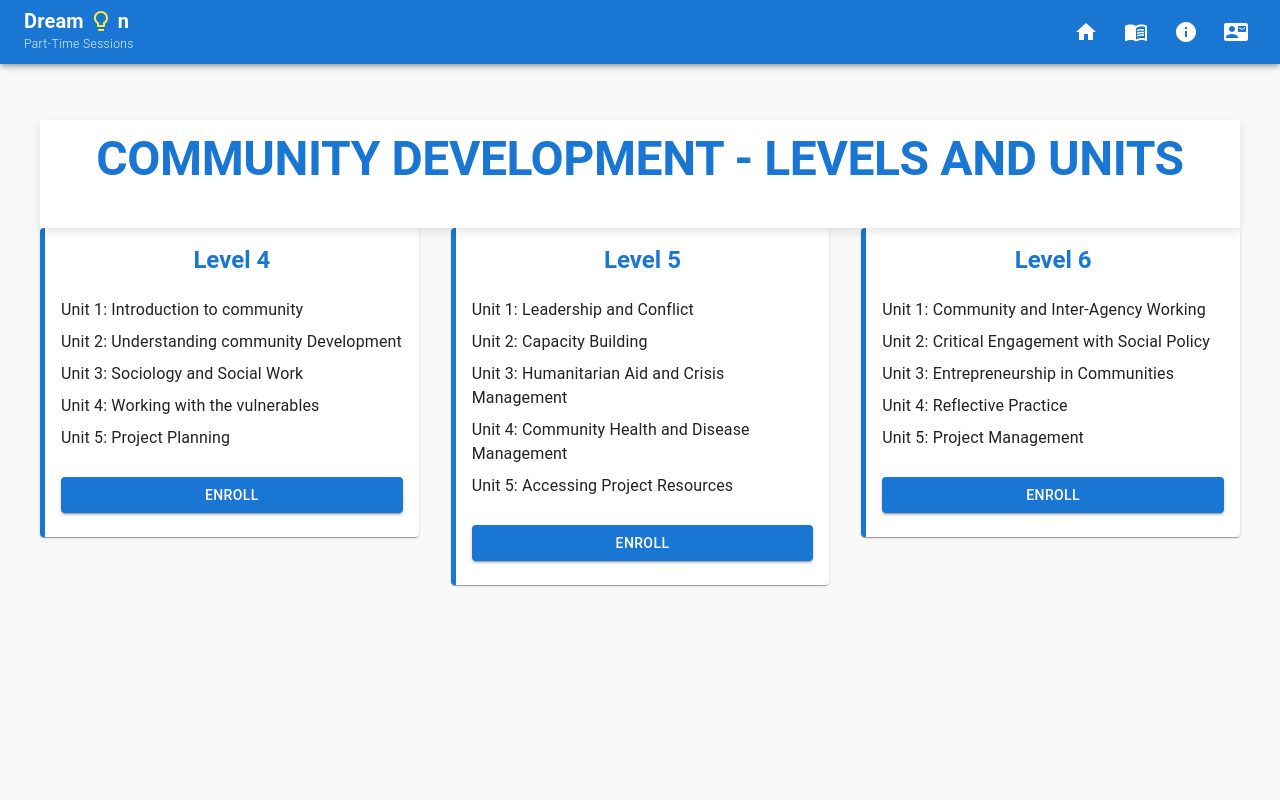
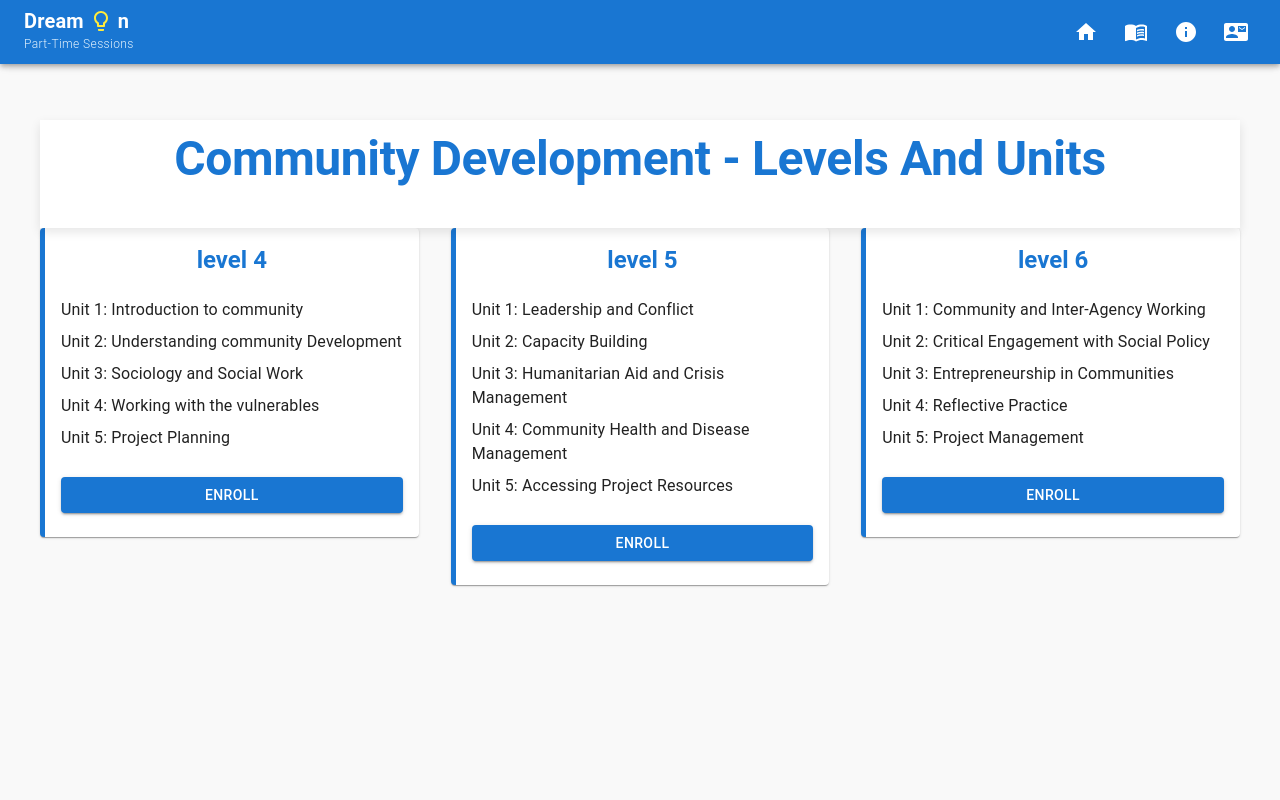
Before and after one commit to WilliamSato77/dreamon, a React (Create React App) app: page /coursedetails/1 in a window 1280 px wide. Shown: the top 800 px of the page. Built offline with nearby package versions, Linux system fonts and the light colour scheme.

Commit message:
Resizing text size of the course and the titles

```diff
--- a/src/components/coursedetails/Coursedetails.js
+++ b/src/components/coursedetails/Coursedetails.js
@@ -22,7 +22,7 @@ import CloseIcon from "@mui/icons-material/Close";
 
 const coursesData = {
   1: {
-    title: "Community Development",
+    title: "Community development",
     levels: [
       { level: 4, units: ["Introduction to community", "Understanding community Development", "Sociology and Social Work", "Working with the vulnerables", "Project Planning"] },
       { level: 5, units: ["Leadership and Conflict", "Capacity Building", "Humanitarian Aid and Crisis Management", "Community Health and Disease Management", "Accessing Project Resources"] },
@@ -30,7 +30,7 @@ const coursesData = {
     ],
   },
   2: {
-    title: "Computer Engineering",
+    title: "Computer engineering",
     levels: [
       { level: 4, units: ["Computer Systems", "Computer Security", "Management of Project", "Network Technology", "Software Support"] },
       { level: 5, units: ["Human Computer Interaction", "Server Management", "IT Security Management", "Advanced Networking", "Virtualisation"] },
@@ -38,7 +38,7 @@ const coursesData = {
     ],
   },
   3: {
-    title: "Computing and Information Systems",
+    title: "Computing and information systems",
     levels: [
       { level: 4, units: ["Information Systems", "Programming", "Analysis and Design", "Data Presentation", "Web Technologies"] },
       { level: 5, units: ["Database Systems", "Software Development", "Web Development", "E-commerce Strategy", "IT Strategy"] },
@@ -46,7 +46,7 @@ const coursesData = {
     ],
   },
   4: {
-    title: "Human Resource Management",
+    title: "Human resource management",
     levels: [
       { level: 4, units: ["Introduction to HRM", "Employee Relations", "Organizational Behavior", "Workplace Diversity", "Recruitment and Selection"] },
       { level: 5, units: ["Employee Training and Development", "Compensation Management", "HRM Strategies", "Labor Laws", "Performance Management"] },
@@ -54,7 +54,7 @@ const coursesData = {
     ],
   },
   5: {
-    title: "Business Management",
+    title: "Business management",
     levels: [
       { level: 4, units: ["Introduction to Business", "Management Principles", "Marketing Fundamentals", "Financial Accounting", "Business Ethics"] },
       { level: 5, units: ["Operations Management", "Business Strategy", "Entrepreneurship", "Organizational Leadership", "Human Resource Management"] },
@@ -106,7 +106,7 @@ function Coursedetails() {
             marginBottom: "30px",
             fontSize: { xs: "2rem", md: "3rem" },
             color: "#1976d2",
-            textTransform: "uppercase",
+            textTransform: "capitalize",
           }}
         >
           {course.title} - Levels and Units
@@ -137,7 +137,7 @@ function Coursedetails() {
                     fontSize: { xs: "1rem", md: "1.5rem" },
                   }}
                 >
-                  Level {level.level}
+                  level {level.level}
                 </Typography>
                 {activeLevel === level.level ? (
                   <Box
```
